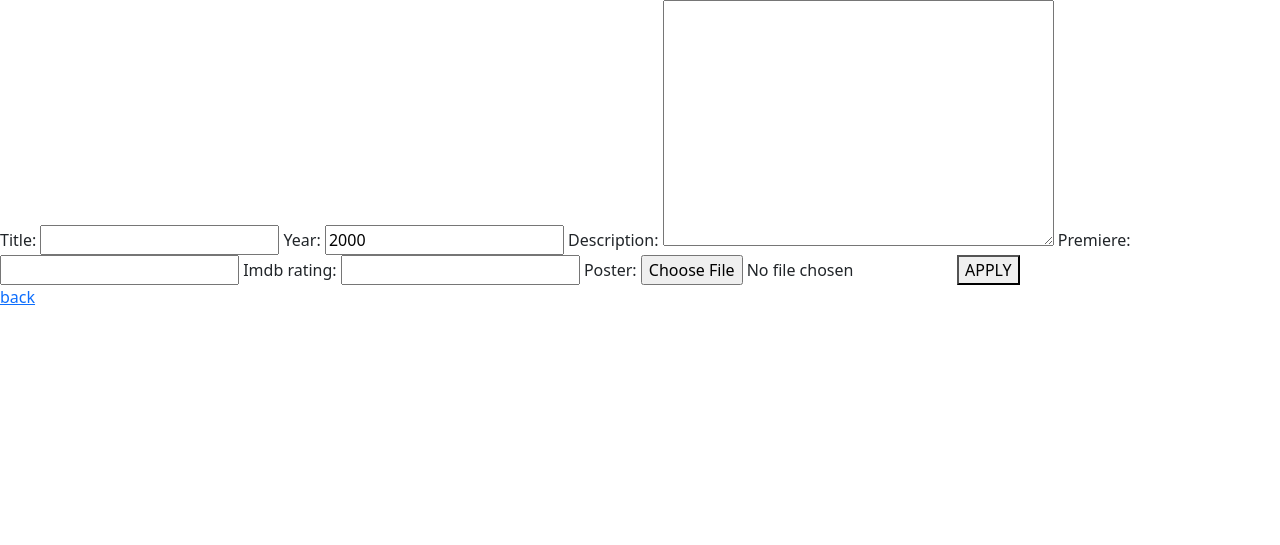
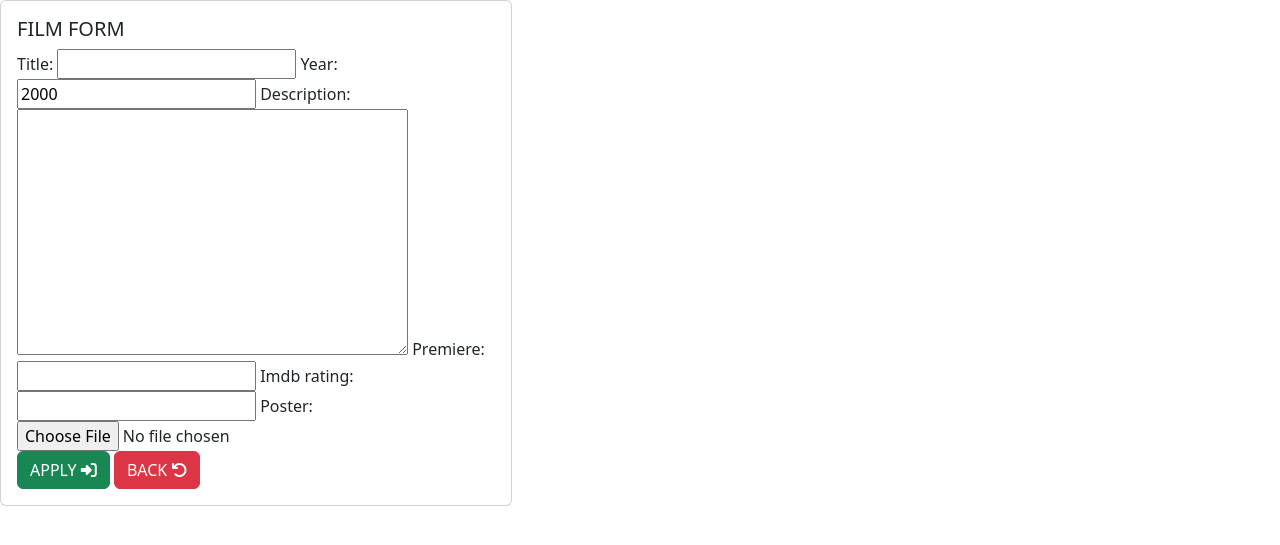
Before and after one commit to Piotroog/Django_app_films, a Django app: page /app_films/new/ in a window 1280 px wide. Shown: the top 545 px of the page. Run offline with Django 4.2, Linux system fonts and the light colour scheme; some libraries are stand-ins or nearby versions.

Commit message:
frontend, todo: correct adding  new film

```diff
--- a/templates/form_film.html
+++ b/templates/form_film.html
@@ -1,15 +1,21 @@
 {% extends 'main.html' %}
 {% load bootstrap %}
+
 {% block title %}
     Film list
 {% endblock %}
 
 {% block website %}
-
-    <form method="post" enctype="multipart/form-data">
-        {% csrf_token %}
-        {{ form|bootstrap }}
-        <button type="submit">APPLY</button>
-    </form>
-    <a href="{%url 'all' %}">back</a>
+    <div class="card" style="width: 32rem;">
+        <div class="card-body">
+            <h5 class="card-title">FILM FORM</h5>
+            <form method="post" enctype="multipart/form-data">
+                {% csrf_token %}
+                {{ form|bootstrap }}
+                <br>
+                <button class="btn btn-success" type="submit">APPLY <i class="fa-solid fa-right-to-bracket"></i></button>
+                <button class="btn btn-danger" type="button" onclick="history.back();">BACK <i class="fa-solid fa-undo"></i></button>
+            </form>
+        </div>
+    </div>
 {% endblock %}
```
Also changed, not shown: templates/confirm.html (+9 -4 lines), db.sqlite3.
